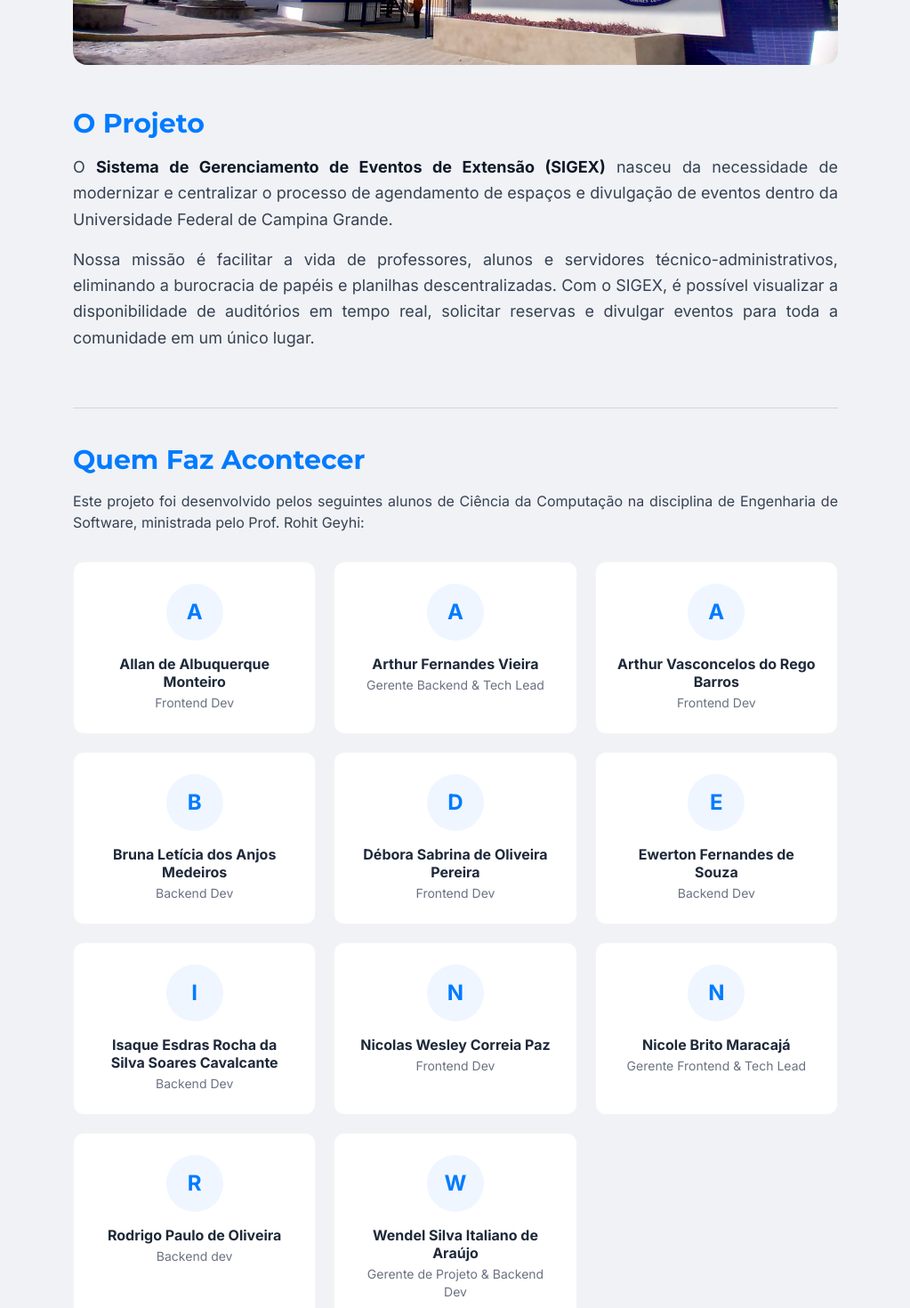
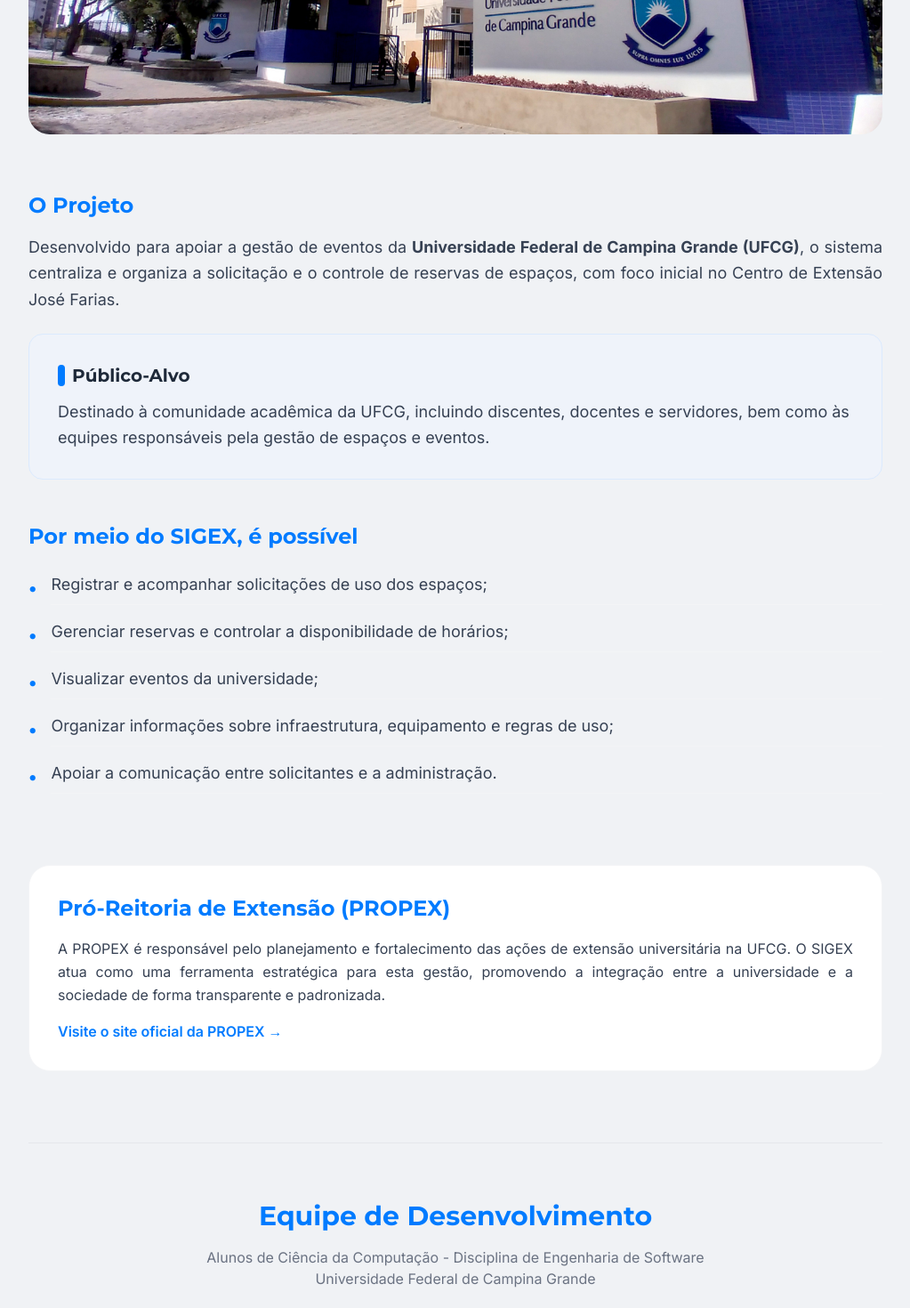
Before and after one commit to ES-2025-2-3/sigex_frontend, a React (Vite) app: page /sobre in a window 1280 px wide. Shown: the part 640-2110 px from the top of the page at 89% size, without its empty margins (128-1151 px from the left). Built offline with nearby package versions, Linux system fonts and the light colour scheme.

Commit message:
chore: ajustes na pagina sobre

```diff
--- a/src/pages/about/AboutPage.tsx
+++ b/src/pages/about/AboutPage.tsx
@@ -2,7 +2,7 @@
 import Header from "../../commons/header/Header";
 import Footer from "../../commons/footer/Footer";
 
-import imageUfcg from '../../assets/images/UFCG.jpg';
+import imageUfcg from "../../assets/images/UFCG.jpg";
 
 const AboutPage: React.FC = () => {
   const teamMembers = [
@@ -12,66 +12,150 @@
     { name: "Bruna Letícia dos Anjos Medeiros", role: "Backend Dev" },
     { name: "Débora Sabrina de Oliveira Pereira", role: "Frontend Dev" },
     { name: "Ewerton Fernandes de Souza", role: "Backend Dev" },
-    { name: "Isaque Esdras Rocha da Silva Soares Cavalcante", role: "Backend Dev" },
+    {
+      name: "Isaque Esdras Rocha da Silva Soares Cavalcante",
+      role: "Backend Dev",
+    },
     { name: "Nicolas Wesley Correia Paz", role: "Frontend Dev" },
     { name: "Nicole Brito Maracajá", role: "Gerente Frontend & Tech Lead" },
     { name: "Rodrigo Paulo de Oliveira", role: "Backend dev" },
-    { name: "Wendel Silva Italiano de Araújo", role: "Gerente de Projeto & Backend Dev" },
+    {
+      name: "Wendel Silva Italiano de Araújo",
+      role: "Gerente de Projeto & Backend Dev",
+    },
+  ];
+
+  const objetivos = [
+    "Registrar e acompanhar solicitações de uso dos espaços;",
+    "Gerenciar reservas e controlar a disponibilidade de horários;",
+    "Visualizar eventos da universidade;",
+    "Organizar informações sobre infraestrutura, equipamento e regras de uso;",
+    "Apoiar a comunicação entre solicitantes e a administração.",
   ];
 
   return (
     <div className="flex flex-col min-h-screen bg-bg-main">
       <Header />
 
-      <main className="flex-1 max-w-[900px] mx-auto px-5 py-16">
+      <main className="flex-1 max-w-[1000px] mx-auto px-5 py-16">
         <section className="text-center mb-12">
           <h1 className="text-4xl md:text-5xl font-extrabold text-[#212A3E] mb-4 font-montserrat">
             Sobre o SIGEX
           </h1>
-          <p className="text-lg md:text-xl text-gray-500 max-w-[600px] mx-auto leading-relaxed">
-            Conectando a comunidade acadêmica à infraestrutura de extensão da UFCG.
+          <div className="h-1 w-20 bg-brand-blue mx-auto mb-6 rounded-full"></div>
+          <p className="text-lg md:text-xl text-gray-500 max-w-[750px] mx-auto leading-relaxed">
+            O Sistema Integrado de Gestão da Extensão é a plataforma oficial
+            para a gestão de eventos e espaços de extensão na UFCG.
           </p>
         </section>
 
-        <div className="w-full h-[300px] md:h-[400px] rounded-2xl overflow-hidden shadow-xl mb-12">
+        <div className="w-full h-[300px] md:h-[450px] rounded-3xl overflow-hidden shadow-2xl mb-16">
           <img
             src={imageUfcg}
-            alt="Campus da Universidade"
-            className="w-full h-full object-cover transform hover:scale-105 transition-transform duration-500"
+            alt="Campus UFCG"
+            className="w-full h-full object-cover transform hover:scale-105 transition-transform duration-700"
           />
         </div>
 
-        <section className="mb-10 text-justify leading-relaxed text-gray-700 text-lg">
-          <h2 className="text-2xl md:text-3xl font-bold text-brand-blue mb-4 font-montserrat">
-            O Projeto
+        <div className="flex flex-col gap-12 mb-20">
+          <section className="space-y-6 w-full">
+            <div>
+              <h2 className="text-2xl font-bold text-brand-blue mb-4 font-montserrat">
+                O Projeto
+              </h2>
+              <p className="text-gray-700 leading-relaxed text-justify text-lg">
+                Desenvolvido para apoiar a gestão de eventos da{" "}
+                <strong>Universidade Federal de Campina Grande (UFCG)</strong>,
+                o sistema centraliza e organiza a solicitação e o controle de
+                reservas de espaços, com foco inicial no Centro de Extensão José
+                Farias.
+              </p>
+            </div>
+
+            <div className="bg-blue-50/50 p-8 rounded-2xl border border-blue-100 w-full shadow-sm">
+              <h3 className="text-xl font-bold text-gray-800 mb-3 flex items-center gap-2">
+                <span className="w-2 h-6 bg-brand-blue rounded-full"></span>
+                Público-Alvo
+              </h3>
+              <p className="text-gray-700 leading-relaxed text-lg">
+                Destinado à comunidade acadêmica da UFCG, incluindo discentes,
+                docentes e servidores, bem como às equipes responsáveis pela
+                gestão de espaços e eventos.
+              </p>
+            </div>
+          </section>
+
+          <section className="w-full">
+            <h2 className="text-2xl font-bold text-brand-blue mb-6 font-montserrat">
+              Por meio do SIGEX, é possível
+            </h2>
+            <ul className="space-y-4">
+              {objetivos.map((item, index) => (
+                <li
+                  key={index}
+                  className="flex gap-4 text-gray-700 text-lg group items-start"
+                >
+                  <span className="text-brand-blue font-bold text-xl mt-1 group-hover:scale-125 transition-transform">
+                    •
+                  </span>
+                  <span className="border-b border-gray-100 pb-2 w-full transition-all">
+                    {item}
+                  </span>
+                </li>
+              ))}
+            </ul>
+          </section>
+        </div>
+
+        <section className="mb-20 p-8 bg-white rounded-3xl shadow-sm border border-gray-100">
+          <h2 className="text-2xl font-bold text-brand-blue mb-4 font-montserrat">
+            Pró-Reitoria de Extensão (PROPEX)
           </h2>
-          <p className="mb-4">
-            O <strong className="text-gray-900">Sistema de Gerenciamento de Eventos de Extensão (SIGEX)</strong> nasceu da necessidade de modernizar e centralizar o processo de agendamento de espaços e divulgação de eventos dentro da Universidade Federal de Campina Grande.
+          <p className="text-gray-700 leading-relaxed text-justify">
+            A PROPEX é responsável pelo planejamento e fortalecimento das ações
+            de extensão universitária na UFCG. O SIGEX atua como uma ferramenta
+            estratégica para esta gestão, promovendo a integração entre a
+            universidade e a sociedade de forma transparente e padronizada.
           </p>
-          <p>
-            Nossa missão é facilitar a vida de professores, alunos e servidores técnico-administrativos, eliminando a burocracia de papéis e planilhas descentralizadas. Com o SIGEX, é possível visualizar a disponibilidade de auditórios em tempo real, solicitar reservas e divulgar eventos para toda a comunidade em um único lugar.
-          </p>
+          <div className="mt-4">
+            <a
+              href="https://www.extensao.ufcg.edu.br/"
+              target="_blank"
+              rel="noreferrer"
+              className="text-brand-blue font-semibold hover:underline flex items-center gap-2"
+            >
+              Visite o site oficial da PROPEX →
+            </a>
+          </div>
         </section>
 
-        <section className="mt-16 border-t border-gray-300 pt-10 text-justify">
-          <h2 className="text-2xl md:text-3xl font-bold text-brand-blue mb-4 font-montserrat">
-            Quem Faz Acontecer
-          </h2>
-          <p className="text-gray-700 mb-8">
-            Este projeto foi desenvolvido pelos seguintes alunos de Ciência da Computação na disciplina de Engenharia de Software, ministrada pelo Prof. Rohit Geyhi:
-          </p>
+        <section className="mt-16 border-t border-gray-200 pt-16">
+          <div className="text-center mb-12">
+            <h2 className="text-3xl font-bold text-brand-blue mb-4 font-montserrat">
+              Equipe de Desenvolvimento
+            </h2>
+            <p className="text-gray-500">
+              Alunos de Ciência da Computação - Disciplina de Engenharia de
+              Software <br />
+              Universidade Federal de Campina Grande
+            </p>
+          </div>
 
-          <div className="grid grid-cols-1 sm:grid-cols-2 lg:grid-cols-3 gap-5 mt-8">
+          <div className="grid grid-cols-1 sm:grid-cols-2 lg:grid-cols-3 gap-6">
             {teamMembers.map((member, index) => (
               <div
                 key={index}
-                className="bg-white p-6 rounded-xl text-center shadow-sm hover:shadow-md hover:-translate-y-1 transition-all duration-200 border border-gray-100"
+                className="group bg-white p-6 rounded-2xl text-center shadow-sm hover:shadow-xl hover:-translate-y-2 transition-all duration-300 border border-gray-50"
               >
-                <div className="w-16 h-16 bg-blue-50 text-brand-blue rounded-full flex items-center justify-center text-2xl font-bold mx-auto mb-4">
+                <div className="w-14 h-14 bg-gray-100 text-brand-blue group-hover:bg-brand-blue group-hover:text-white rounded-full flex items-center justify-center text-xl font-bold mx-auto mb-4 transition-colors">
                   {member.name.charAt(0)}
                 </div>
-                <div className="font-bold text-gray-800 mb-1 leading-tight">{member.name}</div>
-                <div className="text-sm text-gray-500">{member.role}</div>
+                <div className="font-bold text-gray-800 mb-1 leading-tight group-hover:text-brand-blue transition-colors">
+                  {member.name}
+                </div>
+                <div className="text-xs uppercase tracking-wider text-gray-400 font-semibold">
+                  {member.role}
+                </div>
               </div>
             ))}
           </div>
```
